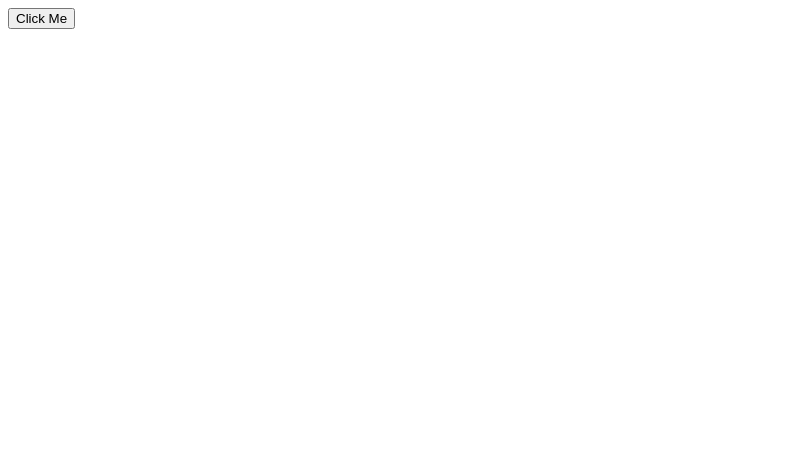
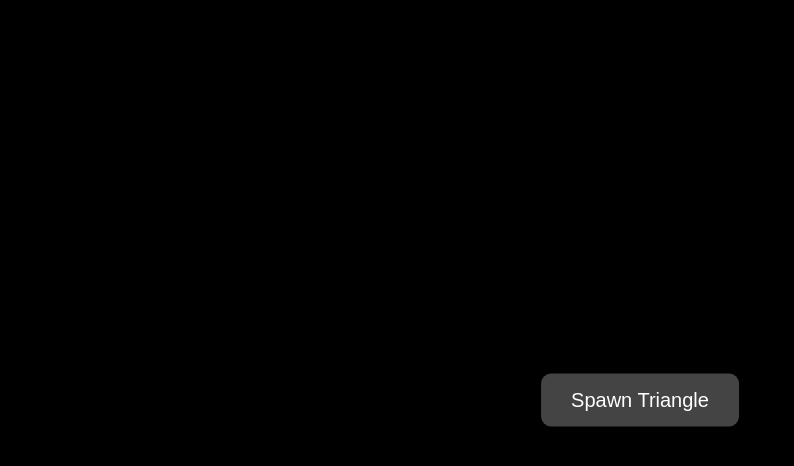
Before and after one commit to eriiiiiiiiiiii/Shape-RNG, a plain HTML site: page index.html in a window 1280 px wide. Shown: the whole page, without its empty margins (0-794 px from the left). Drawn offline with Linux system fonts and the light colour scheme.

Commit message:
Update index.html

```diff
--- a/index.html
+++ b/index.html
@@ -2,13 +2,37 @@
 <html lang="en">
 <head>
   <meta charset="UTF-8" />
-  <title>Multi-file Test</title>
+  <title>Triangle Spawner</title>
+  <style>
+    html, body {
+      margin: 0;
+      padding: 0;
+      background: black;
+      width: 100%;
+      height: 100%;
+      overflow: hidden;
+    }
+    #spawnBtn {
+      position: absolute;
+      left: 50%;
+      top: 50%;
+      transform: translate(-50%, -50%);
+      padding: 15px 30px;
+      font-size: 20px;
+      background: #444;
+      color: white;
+      border: none;
+      border-radius: 10px;
+      cursor: pointer;
+      z-index: 2;
+    }
+    canvas {
+      display: block;
+    }
+  </style>
 </head>
 <body>
-  <button id="testBtn">Click Me</button>
-  <div id="output"></div>
-
-  <!-- Load external module -->
+  <button id="spawnBtn">Spawn Triangle</button>
   <script type="module" src="main.js"></script>
 </body>
 </html>
```
